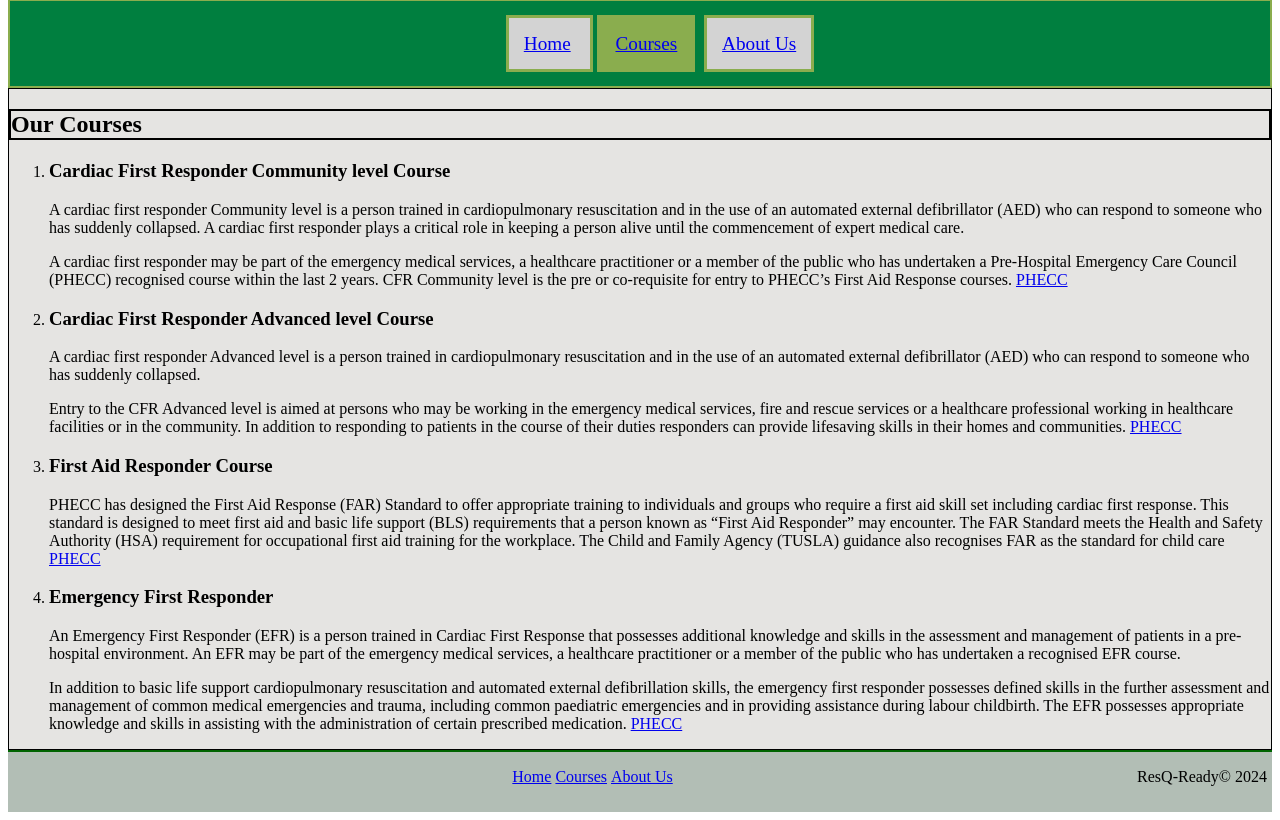
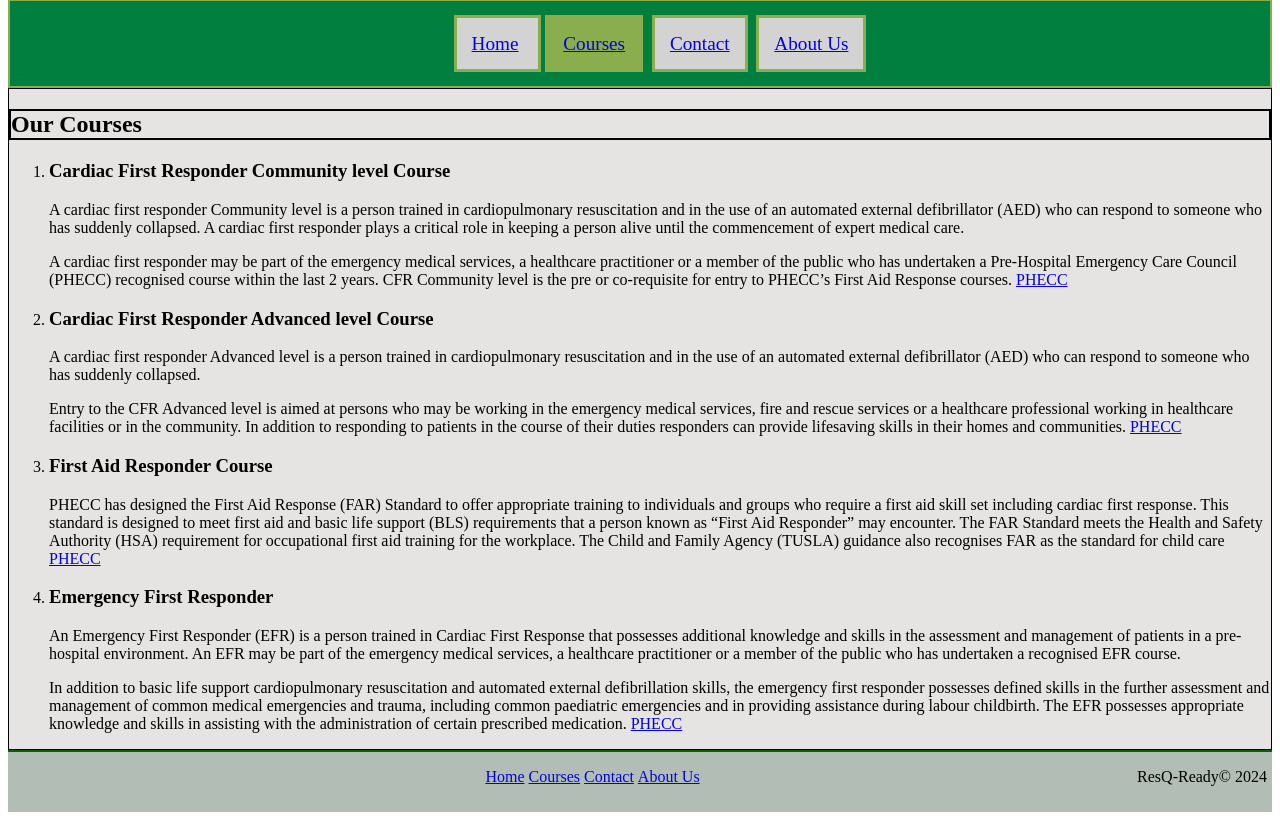
Before and after one commit to gettinschwifty1/webdesignproject, a plain HTML site: page courses.html in a window 1280 px wide. Shown: the part 110-930 px from the top of the page. Drawn offline with Linux system fonts and the light colour scheme.

Commit message:
Added contact page

```diff
--- a/courses.html
+++ b/courses.html
@@ -9,7 +9,7 @@
         <meta name="description" content="">
         <meta name="keywords" content="">
         <title> First aid Web Page 2 </title>
-        <link rel="icon" href="images/favicon.ico" type="image/gif" sizes="16x16"/>
+        <link rel="icon" href="images/favicon.jpg" type="image/gif" sizes="16x16"/>
         <link rel="stylesheet" href="styles/styles.css"/>
 
     </head>
@@ -24,6 +24,7 @@
             <ul>
                 <li> <a href="index.html">Home</a> </li>
                 <li id="active"> <a href="courses.html">Courses</a></li>
+                <li> <a href="contact.html">Contact</a></li>
                 <li> <a href="info.html">About Us</a></li>
 
             </ul>
@@ -116,6 +117,7 @@
             <ul>
                 <li><a href="index.html">Home</a></li>
                 <li><a href="courses.html">Courses</a></li>
+                <li> <a href="contact.html">Contact</a></li>
                 <li><a href="info.html">About Us</a></li>
            </ul>
 
```
Also changed, not shown: info.html (+3 -1 lines).
